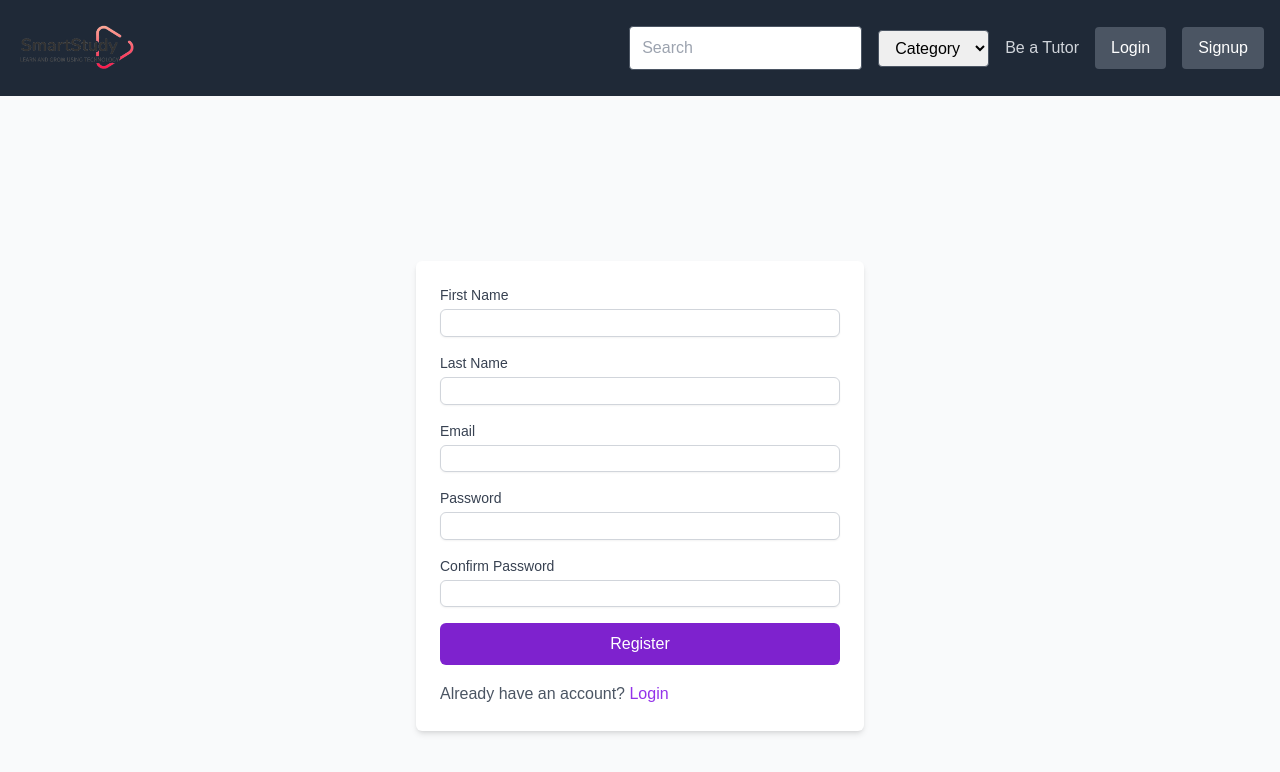
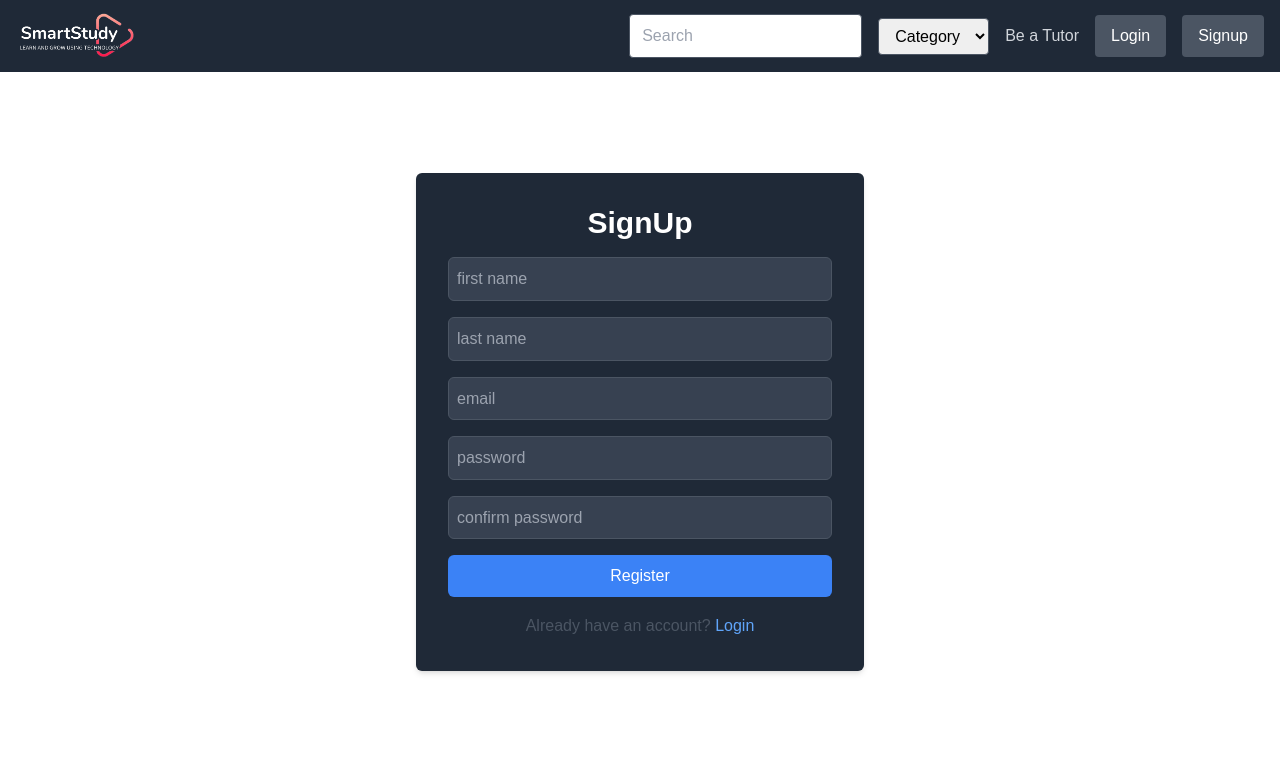
Before and after one commit to ajithanil0727/smartstudy-frontend, a React (Vite) app: page /signup in a window 1280 px wide. Shown: the top 772 px of the page. Built offline with nearby package versions, Linux system fonts and the light colour scheme.

Commit message:
change signup ui

```diff
--- a/src/Components/Header.jsx
+++ b/src/Components/Header.jsx
@@ -22,7 +22,7 @@ export default function Header() {
   }, []);
   return (
     <>
-      <header className="bg-gray-800 text-white p-4">
+      <header className="bg-gray-800 text-white px-4 py-1">
         <div className="container mx-auto flex justify-between items-center">
           <img className="h-16" src={Logo} alt="logo" />
           <div className="flex items-center space-x-4">
--- a/src/Components/LoginForm.jsx
+++ b/src/Components/LoginForm.jsx
@@ -31,7 +31,7 @@ export default function LoginForm() {
 
   return (
     <>
-      <div className="flex items-center justify-center min-h-screen">
+      <div className="flex items-center justify-center h-[calc(100vh-100px)]">
         <div className="w-full max-w-md bg-gray-800 shadow-md rounded-md p-8">
           <h2 className="text-3xl font-bold mb-4 text-center text-white">
             LOGIN
--- a/src/Components/RegisterForm.jsx
+++ b/src/Components/RegisterForm.jsx
@@ -22,7 +22,7 @@ export default function RegisterForm() {
 
   const handleSubmit = (e) => {
     e.preventDefault();
-    if (location.pathname === "/tutorregister"){
+    if (location.pathname === "/tutorregister") {
       axios
         .post(`${BaseUrl}createtutor/`, formData)
         .then((response) => {
@@ -32,7 +32,7 @@ export default function RegisterForm() {
         .catch((error) => {
           console.error("error:", error);
         });
-    }else{
+    } else {
       axios
         .post(`${BaseUrl}createuser/`, formData)
         .then((response) => {
@@ -46,103 +46,86 @@ export default function RegisterForm() {
   };
 
   return (
-    <div className="flex flex-col items-center min-h-screen pt-6 sm:justify-center sm:pt-0 bg-gray-50">
-      <div className="w-full max-w-md p-6 mx-auto bg-white rounded-md shadow-md">
+    <>
+      <div className="flex items-center justify-center h-[calc(100vh-100px)]">
+        <div className="w-full max-w-md bg-gray-800 shadow-md rounded-md p-8">
+          <h2 className="text-3xl font-bold mb-4 text-center text-white">
+            SignUp
+          </h2>
+
           <form onSubmit={handleSubmit} className="space-y-4">
             <div>
-            <label
-              htmlFor="first_name"
-              className="block text-sm font-medium text-gray-700"
-            >
-              First Name
-            </label>
               <input
                 type="text"
                 pattern="[a-zA-Z]+"
                 name="first_name"
-
+                placeholder="first name"
                 onChange={handleChange}
-              className="block w-full mt-1 border border-gray-300 rounded-md shadow-sm focus:ring focus:ring-indigo-200 focus:ring-opacity-50"
+                className="border w-full border-gray-600 bg-gray-700 text-white p-2 rounded-md focus:outline-none focus:border-blue-500"
               />
             </div>
             <div>
-            <label
-              htmlFor="last_name"
-              className="block text-sm font-medium text-gray-700"
-            >
-              Last Name
-            </label>
               <input
                 type="text"
                 pattern="[a-zA-Z]+"
                 name="last_name"
+                placeholder="last name"
                 onChange={handleChange}
-              className="block w-full mt-1 border border-gray-300 rounded-md shadow-sm focus:ring focus:ring-indigo-200 focus:ring-opacity-50"
+                className="border w-full border-gray-600 bg-gray-700 text-white p-2 rounded-md focus:outline-none focus:border-blue-500"
               />
             </div>
             <div>
-            <label
-              htmlFor="email"
-              className="block text-sm font-medium text-gray-700"
-            >
-              Email
-            </label>
               <input
                 type="email"
                 name="email"
                 onChange={handleChange}
-              className="block w-full mt-1 border border-gray-300 rounded-md shadow-sm focus:ring focus:ring-indigo-200 focus:ring-opacity-50"
+                placeholder="email"
+                className="border w-full border-gray-600 bg-gray-700 text-white p-2 rounded-md focus:outline-none focus:border-blue-500"
               />
             </div>
             <div>
-            <label
-              htmlFor="password"
-              className="block text-sm font-medium text-gray-700"
-            >
-              Password
-            </label>
               <input
                 type="password"
                 pattern="^\S{4,}$"
                 name="password"
+                placeholder="password"
                 onChange={handleChange}
-              className="block w-full mt-1 border border-gray-300 rounded-md shadow-sm focus:ring focus:ring-indigo-200 focus:ring-opacity-50"
+                className="border w-full border-gray-600 bg-gray-700 text-white p-2 rounded-md focus:outline-none focus:border-blue-500"
               />
             </div>
             <div>
-            <label
-              htmlFor="password_confirmation"
-              className="block text-sm font-medium text-gray-700"
-            >
-              Confirm Password
-            </label>
               <input
                 type="password"
                 pattern="^\S{4,}$"
+                placeholder="confirm password"
                 name="password_confirmation"
                 onChange={handleChange}
-              className="block w-full mt-1 border border-gray-300 rounded-md shadow-sm focus:ring focus:ring-indigo-200 focus:ring-opacity-50"
+                className="border w-full border-gray-600 bg-gray-700 text-white p-2 rounded-md focus:outline-none focus:border-blue-500"
               />
             </div>
             <div className="flex items-center justify-between mt-4">
             <button
                 type="submit"
-              className="w-full px-4 py-2 text-white bg-purple-700 rounded-md hover:bg-purple-600 focus:outline-none focus:bg-purple-600"
+                className="bg-blue-500 text-white p-2 rounded-md w-full hover:bg-blue-600 focus:outline-none focus:ring focus:border-blue-300"
               >
                 Register
               </button>
             </div>
           </form>
 
-        <div className="mt-4 text-gray-600">
+          <div className="mt-4 text-gray-600 text-center">
             Already have an account?{" "}
             <span>
-            <NavLink className="text-purple-600 hover:underline" to={"/login"}>
+              <NavLink
+               className="text-blue-400 hover:underline"
+                to={"/login"}
+              >
                 Login
               </NavLink>
             </span>
           </div>
         </div>
       </div>
+    </>
   );
 }
```
Also changed, not shown: src/Static/Images/logo-removebg-preview.png. Lines whose indentation alone changed are shown as unchanged.
